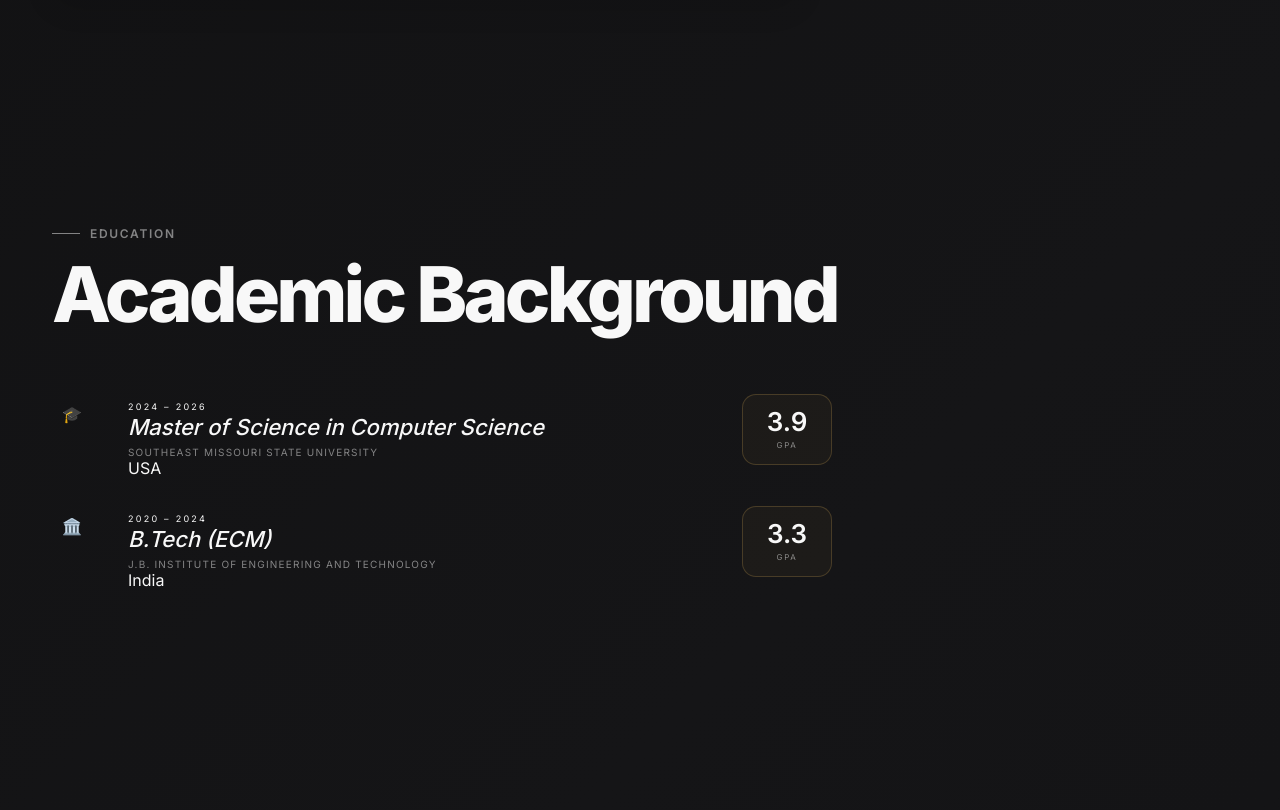
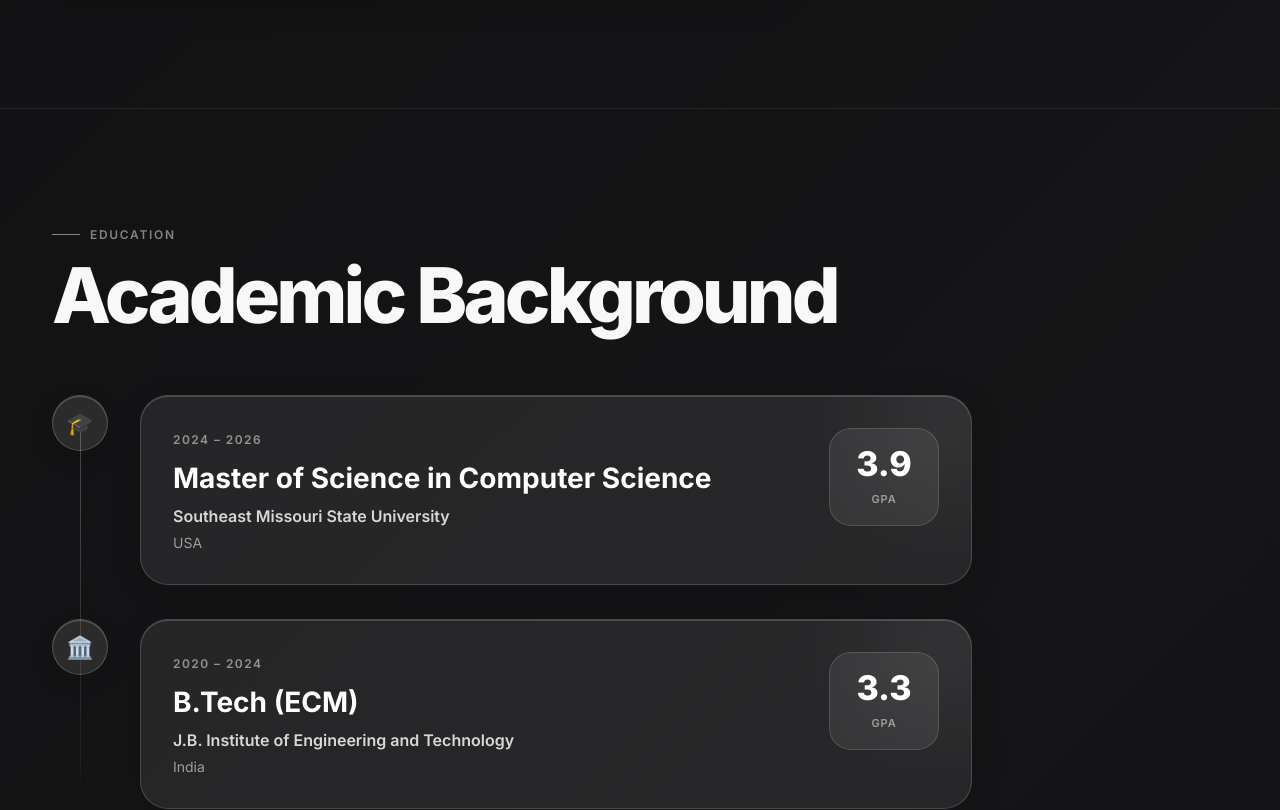
Before and after one commit to Rushikesh-9124/portfolio-shasank, a Next.js app: page / in a window 1280 px wide. Shown: the part 1950-2760 px from the top of the page. Built offline with nearby package versions, Linux system fonts and the light colour scheme.

Commit message:
Update Education.module.css

```diff
--- a/src/components/Education.module.css
+++ b/src/components/Education.module.css
@@ -1,103 +1,301 @@
-.timeline { position: relative; max-width: 780px; }
+.section {
+  position: relative;
+
+  border-top: 1px solid rgba(255,255,255,0.08);
+}
+
+/* TIMELINE */
+
+.timeline {
+  position: relative;
+
+  max-width: 920px;
+}
 
 .timeline::before {
-  content: '';
+  content: "";
+
   position: absolute;
-  left: 20px;
-  top: 20px;
-  bottom: 20px;
+
+  top: 30px;
+  left: 28px;
+  bottom: 30px;
+
   width: 1px;
-  background: linear-gradient(to bottom, var(--gold-dim), transparent);
+
+  background: linear-gradient(
+    to bottom,
+    rgba(255,255,255,0.25),
+    rgba(255,255,255,0.04)
+  );
 }
 
+/* ITEM */
+
 .timelineItem {
+  position: relative;
+
   display: flex;
-  gap: 36px;
   align-items: flex-start;
-  margin-bottom: 28px;
+
+  gap: 32px;
+
+  margin-bottom: 34px;
 }
 
+/* DOT */
+
 .timelineDot {
+  position: relative;
+  z-index: 2;
+
+  width: 56px;
+  height: 56px;
+
   flex-shrink: 0;
-  width: 40px;
-  height: 40px;
-  border-radius: 50%;
-  background: var(--bg-card);
-  border: 1px solid var(--gold-dim);
+
   display: flex;
   align-items: center;
   justify-content: center;
-  position: relative;
-  z-index: 1;
+
+  border-radius: 50%;
+
+  background: rgba(255,255,255,0.1);
+
+  border: 1px solid rgba(255,255,255,0.18);
+
+  backdrop-filter: blur(14px);
+
+  box-shadow:
+    inset 0 1px 0 rgba(255,255,255,0.2),
+    0 8px 24px rgba(0,0,0,0.16);
 }
 
-.dotIcon { font-size: 16px; }
+.dotIcon {
+  font-size: 22px;
+}
 
-.card { flex: 1; }
+/* CARD */
+
+.card {
+  position: relative;
+
+  flex: 1;
+
+  padding: 32px;
+
+  border-radius: 28px;
+
+  background: rgba(255,255,255,0.08);
+
+  border: 1px solid rgba(255,255,255,0.16);
+
+  backdrop-filter: blur(18px);
+  -webkit-backdrop-filter: blur(18px);
+
+  overflow: hidden;
+
+  box-shadow:
+    0 8px 32px rgba(0,0,0,0.14),
+    inset 0 1px 0 rgba(255,255,255,0.18);
+
+  transition:
+    transform 0.3s ease,
+    background 0.3s ease,
+    border-color 0.3s ease;
+}
+
+.card:hover {
+  transform: translateY(-4px);
+
+  background: rgba(255,255,255,0.12);
+
+  border-color: rgba(255,255,255,0.24);
+}
+
+.cardGlow {
+  position: absolute;
+
+  top: -70px;
+  right: -70px;
+
+  width: 180px;
+  height: 180px;
+
+  border-radius: 50%;
+
+  background: rgba(255,255,255,0.06);
+
+  filter: blur(50px);
+
+  pointer-events: none;
+}
+
+/* HEADER */
 
 .cardHeader {
+  position: relative;
+
   display: flex;
   justify-content: space-between;
   align-items: flex-start;
-  gap: 20px;
+
+  gap: 30px;
 }
 
+.left {
+  flex: 1;
+}
+
+/* TEXT */
+
 .period {
-  font-family: var(--font-display);
-  font-size: 9px;
-  letter-spacing: 0.25em;
+  display: inline-block;
+
+  margin-bottom: 14px;
+
+  font-size: 12px;
+  font-weight: 600;
+
+  letter-spacing: 0.12em;
   text-transform: uppercase;
-  color: var(--gold);
+
+  color: rgba(255,255,255,0.5);
+}
+
+.degree {
+  font-size: 28px;
+  line-height: 1.25;
+
+  font-weight: 700;
+
+  color: white;
+
   margin-bottom: 10px;
 }
 
-.degree {
-  font-family: var(--font-heading);
-  font-size: 22px;
-  font-weight: 500;
-  font-style: italic;
-  color: var(--cream);
+.institution {
+  font-size: 16px;
+  font-weight: 600;
+
+  color: rgba(255,255,255,0.82);
+
   margin-bottom: 6px;
 }
 
-.institution {
-  font-family: var(--font-display);
-  font-size: 10px;
-  letter-spacing: 0.12em;
-  text-transform: uppercase;
-  color: var(--text-muted);
+.location {
+  display: inline-block;
+
+  font-size: 14px;
+
+  color: rgba(255,255,255,0.55);
 }
 
+/* GPA */
+
 .gpaBox {
+  min-width: 110px;
+
+  padding: 18px;
+
+  border-radius: 22px;
+
+  background: rgba(255,255,255,0.08);
+
+  border: 1px solid rgba(255,255,255,0.14);
+
+  text-align: center;
+
   flex-shrink: 0;
-  display: flex;
-  flex-direction: column;
-  align-items: center;
-  padding: 14px 22px;
-  border: 1px solid rgba(197,160,80,0.25);
-  border-radius: var(--radius-sm);
-  background: rgba(197,160,80,0.05);
-  min-width: 90px;
 }
 
 .gpaValue {
-  font-family: var(--font-heading);
-  font-size: 26px;
-  font-weight: 600;
-  color: var(--gold-light);
+  display: block;
+
+  font-size: 34px;
+  font-weight: 800;
+
   line-height: 1;
+
+  margin-bottom: 6px;
+
+  color: white;
 }
 
 .gpaLabel {
-  font-family: var(--font-display);
-  font-size: 8px;
-  letter-spacing: 0.2em;
+  font-size: 11px;
+  font-weight: 600;
+
+  letter-spacing: 0.08em;
   text-transform: uppercase;
-  color: var(--text-muted);
-  margin-top: 5px;
+
+  color: rgba(255,255,255,0.5);
 }
 
-@media (max-width: 600px) {
-  .cardHeader { flex-direction: column; }
-  .gpaBox { align-self: flex-start; }
+/* TABLET */
+
+@media (max-width: 900px) {
+  .timeline::before {
+    left: 24px;
+  }
+
+  .timelineItem {
+    gap: 24px;
+  }
+
+  .timelineDot {
+    width: 48px;
+    height: 48px;
+  }
+
+  .dotIcon {
+    font-size: 18px;
+  }
+
+  .degree {
+    font-size: 24px;
+  }
 }
+
+/* MOBILE */
+
+@media (max-width: 640px) {
+  .timeline::before {
+    display: none;
+  }
+
+  .timelineItem {
+    flex-direction: column;
+
+    gap: 18px;
+  }
+
+  .timelineDot {
+    width: 52px;
+    height: 52px;
+  }
+
+  .card {
+    width: 100%;
+
+    padding: 26px 22px;
+  }
+
+  .cardHeader {
+    flex-direction: column;
+
+    gap: 24px;
+  }
+
+  .degree {
+    font-size: 22px;
+  }
+
+  .institution {
+    font-size: 15px;
+  }
+
+  .gpaBox {
+    width: 100%;
+  }
+}
```
